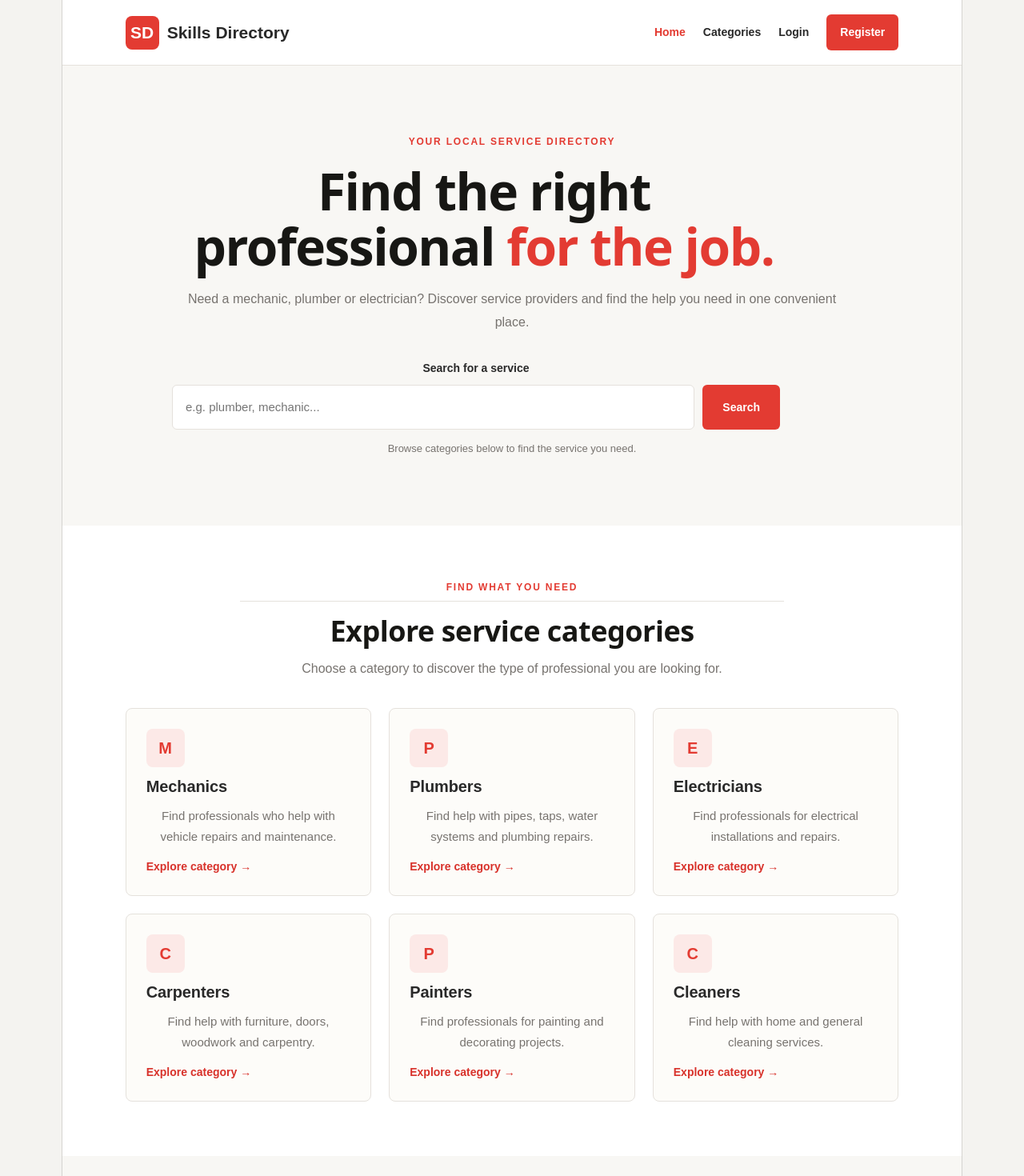
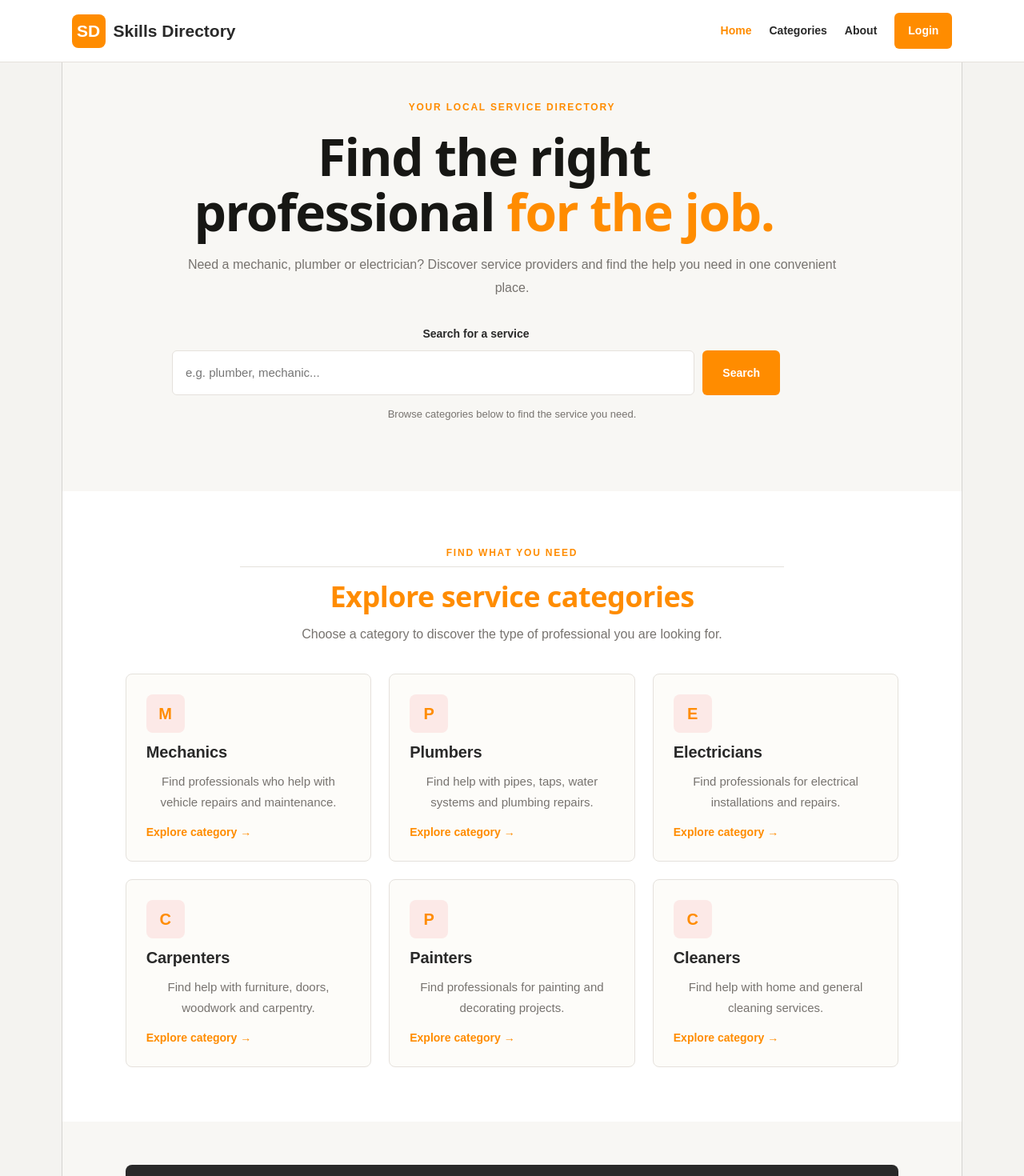
Before and after one commit to bsc-inf-28-23-dev/Skills-directory-ff8-frontend, a React (Vite) app: page / in a window 1280 px wide. Shown: the top 1470 px of the page at 80% size. Built offline with nearby package versions, Linux system fonts and the light colour scheme; no server answers.

Commit message:
Update landing page styling and about section

```diff
--- a/src/pages/public/Home/Home.css
+++ b/src/pages/public/Home/Home.css
@@ -1,5 +1,7 @@
+
 .home-page {
-  --brand-red: #e33b32;
+  --brand-darkorange: #ff8c00;
+  --brand-hover: #cc7000;
   --charcoal: #292929;
   --off-white: #f8f7f4;
   --muted: #77736f;
@@ -9,17 +11,27 @@
   background: var(--off-white);
   color: var(--charcoal);
   font-family: Arial, Helvetica, sans-serif;
+  box-sizing: border-box;
 }
 
 /* HEADER AND NAVIGATION */
+
 .home-header {
+  position: fixed;
+  top: 0;
+  left: 0;
+  right: 0;
+  z-index: 1000;
+
   display: flex;
   align-items: center;
   justify-content: space-between;
   gap: 24px;
-  padding: 18px 7%;
+  padding: 16px 7%;
+
   background: #ffffff;
   border-bottom: 1px solid var(--border);
+  box-sizing: border-box;
 }
 
 .brand,
@@ -40,7 +52,7 @@
   width: 42px;
   height: 42px;
   border-radius: 8px;
-  background: var(--brand-red);
+  background: var(--brand-darkorange);
   color: #ffffff;
   font-weight: 800;
 }
@@ -51,7 +63,8 @@
   gap: 22px;
 }
 
-.home-nav a {
+.home-nav a,
+.home-nav .nav-about {
   color: var(--charcoal);
   font-size: 14px;
   font-weight: 600;
@@ -60,24 +73,96 @@
 }
 
 .home-nav a:hover,
-.home-nav .nav-active {
-  color: var(--brand-red);
+.home-nav .nav-active,
+.home-nav .nav-about:hover {
+  color: var(--brand-darkorange);
 }
 
-.home-nav .nav-register {
+/* ABOUT BUTTON */
+
+.home-nav .nav-about {
+  padding: 8px 0;
+  border: none;
+  background: transparent;
+  font-family: inherit;
+  cursor: pointer;
+}
+
+.home-nav .nav-about:focus-visible {
+  outline: 2px solid var(--brand-darkorange);
+  outline-offset: 4px;
+}
+
+/* LOGIN BUTTON */
+
+.home-nav .nav-login {
   padding: 12px 17px;
   border-radius: 6px;
-  background: var(--brand-red);
+  background: var(--brand-darkorange);
+  color: #ffffff;
+  font-weight: 700;
+  text-decoration: none;
+  transition: background 0.2s ease;
+}
+
+.home-nav .nav-login:hover {
+  background: var(--brand-hover);
   color: #ffffff;
 }
 
-.home-nav .nav-register:hover {
-  background: #c92e27;
+/* ABOUT INFORMATION PANEL */
+
+.about-content {
+  position: fixed;
+  top: 90px;
+  right: 7%;
+  z-index: 1001;
+
+  width: min(420px, 86vw);
+  max-height: calc(100vh - 115px);
+  overflow-y: auto;
+  box-sizing: border-box;
+
+  padding: 24px;
+  background: #ffffff;
+  color: var(--charcoal);
+  border: 2px solid var(--brand-darkorange);
+  border-radius: 10px;
+  box-shadow: 0 8px 24px rgba(0, 0, 0, 0.18);
+}
+
+.about-content h2 {
+  margin: 0 0 12px;
+  color: var(--brand-darkorange);
+  font-size: 25px;
+}
+
+.about-content p {
+  margin: 0 0 18px;
+  color: #444444;
+  font-size: 15px;
+  line-height: 1.8;
+}
+
+.about-close {
+  padding: 10px 18px;
+  border: none;
+  border-radius: 6px;
+  background: var(--brand-darkorange);
+  color: #ffffff;
+  font-weight: 700;
+  cursor: pointer;
+  transition: background 0.2s ease;
+}
+
+.about-close:hover {
+  background: var(--brand-hover);
 }
 
 /* HERO SECTION */
+
 .home-hero {
-  padding: 86px 7%;
+  padding: 125px 7% 86px;
   background: var(--off-white);
 }
 
@@ -88,7 +173,7 @@
 
 .hero-label,
 .section-label {
-  color: var(--brand-red);
+  color: var(--brand-darkorange);
   font-size: 12px;
   font-weight: 800;
   letter-spacing: 1.8px;
@@ -105,7 +190,7 @@
 }
 
 .hero-content h1 span {
-  color: var(--brand-red);
+  color: var(--brand-darkorange);
 }
 
 .hero-description,
@@ -116,6 +201,7 @@
 }
 
 /* SEARCH */
+
 .home-search {
   max-width: 760px;
   margin-top: 32px;
@@ -142,10 +228,11 @@
   background: #ffffff;
   color: var(--charcoal);
   font: inherit;
+  box-sizing: border-box;
 }
 
 .search-controls input:focus {
-  outline: 2px solid var(--brand-red);
+  outline: 2px solid var(--brand-darkorange);
   outline-offset: 2px;
 }
 
@@ -153,15 +240,16 @@
   padding: 15px 25px;
   border: none;
   border-radius: 6px;
-  background: var(--brand-red);
+  background: var(--brand-darkorange);
   color: #ffffff;
   font-size: 14px;
   font-weight: 700;
   cursor: pointer;
+  transition: background 0.2s ease;
 }
 
 .search-controls button:hover {
-  background: #c92e27;
+  background: var(--brand-hover);
 }
 
 .hero-hint {
@@ -171,6 +259,7 @@
 }
 
 /* SERVICE CATEGORIES */
+
 .featured-categories {
   padding: 68px 7%;
   background: #ffffff;
@@ -184,6 +273,7 @@
 
 .section-heading h2 {
   margin: 12px 0;
+  color: var(--brand-darkorange);
   font-size: clamp(27px, 4vw, 36px);
   font-weight: 800;
   letter-spacing: -0.5px;
@@ -195,7 +285,34 @@
   gap: 22px;
 }
 
+/* SERVICE CATEGORY SYMBOLS */
+
+.category-card .category-symbol,
+.category-card .category-icon,
+.category-card .category-image,
+.category-card .symbol,
+.category-symbol,
+.category-icon {
+  color: var(--brand-darkorange);
+}
+
+/* Category link and arrow */
+
+.category-link,
+.category-link span,
+.category-link svg {
+  color: var(--brand-darkorange);
+  transition: color 0.2s ease;
+}
+
+.category-link:hover,
+.category-link:hover span,
+.category-link:hover svg {
+  color: var(--brand-hover);
+}
+
 /* PROVIDER CALL TO ACTION */
+
 .home-callout {
   display: flex;
   align-items: center;
@@ -210,11 +327,12 @@
 
 .home-callout h2 {
   margin-top: 0;
+  color: var(--brand-darkorange);
   font-size: 27px;
 }
 
 .home-callout p {
-  color: #e0dedb;
+  color: #f1f1f1;
   line-height: 1.7;
 }
 
@@ -222,21 +340,23 @@
   flex-shrink: 0;
   padding: 14px 20px;
   border-radius: 6px;
-  background: var(--brand-red);
+  background: var(--brand-darkorange);
   color: #ffffff;
   font-weight: 700;
   text-decoration: none;
+  transition: background 0.2s ease;
 }
 
 .home-callout a:hover {
-  background: #c92e27;
+  background: var(--brand-hover);
 }
 
 /* FOOTER */
+
 .home-footer {
   padding: 34px 7%;
   border-top: 1px solid var(--border);
-  background: #ffffff;
+  background: #fdfdfd;
   text-align: center;
 }
 
@@ -254,10 +374,13 @@
 }
 
 /* TABLETS */
+
 @media (max-width: 760px) {
   .home-header {
     align-items: flex-start;
     flex-direction: column;
+    gap: 12px;
+    padding: 14px 6%;
   }
 
   .home-nav {
@@ -266,7 +389,7 @@
   }
 
   .home-hero {
-    padding: 60px 6%;
+    padding: 145px 6% 60px;
   }
 
   .featured-categories {
@@ -284,28 +407,46 @@
     margin: 36px 6%;
     padding: 28px;
   }
+
+  .about-content {
+    top: 120px;
+    right: 5%;
+  }
 }
 
 /* MOBILE PHONES */
+
 @media (max-width: 480px) {
   .home-header {
-    padding: 16px 5%;
+    padding: 12px 5%;
+    gap: 10px;
+  }
+
+  .brand,
+  .footer-brand {
+    font-size: 19px;
+  }
+
+  .brand-mark {
+    width: 36px;
+    height: 36px;
   }
 
   .home-nav {
-    gap: 12px;
+    gap: 10px 14px;
   }
 
-  .home-nav a {
+  .home-nav a,
+  .home-nav .nav-about {
     font-size: 13px;
   }
 
-  .home-nav .nav-register {
-    padding: 10px 12px;
+  .home-nav .nav-login {
+    padding: 9px 12px;
   }
 
   .home-hero {
-    padding: 48px 5%;
+    padding: 150px 5% 48px;
   }
 
   .hero-content h1 {
@@ -342,4 +483,11 @@
   .home-callout h2 {
     font-size: 23px;
   }
+
+  .about-content {
+    top: 110px;
+    right: 5%;
+    width: 90%;
+    padding: 18px;
+  }
 }
--- a/src/pages/public/Home/Home.tsx
+++ b/src/pages/public/Home/Home.tsx
@@ -1,4 +1,3 @@
-
 import { useState } from 'react'
 import CategoryCard from '../../../components/CategoryCard/CategoryCard'
 import './Home.css'
@@ -44,6 +43,7 @@ const categories = [
 
 function Home() {
   const [search, setSearch] = useState('')
+  const [showAbout, setShowAbout] = useState(false)
 
   function handleSearch(event: React.FormEvent<HTMLFormElement>) {
     event.preventDefault()
@@ -52,9 +52,12 @@ function Home() {
 
     if (!query) return
 
+    window.location.href =
+      '/search-results?search=' + encodeURIComponent(query)
+  }
 
-window.location.href = '/search-results?search=' + encodeURIComponent(query)
-
+  function handleAboutClick() {
+    setShowAbout((previous) => !previous)
   }
 
   return (
@@ -73,13 +76,50 @@ window.location.href = '/search-results?search=' + encodeURIComponent(query)
           <a className="nav-active" href="/">
             Home
           </a>
+
           <a href="#categories">Categories</a>
-          <a href="/login">Login</a>
-          <a className="nav-register" href="/register">
-            Register
+
+          <button
+            type="button"
+            className="nav-about"
+            onClick={handleAboutClick}
+            aria-expanded={showAbout}
+            aria-controls="about-section"
+          >
+            About
+          </button>
+
+          <a className="nav-login" href="/login">
+            Login
           </a>
         </nav>
       </header>
+
+      {showAbout && (
+        <section
+          id="about-section"
+          className="about-content"
+          aria-labelledby="about-heading"
+        >
+          <h2 id="about-heading">About Us</h2>
+
+          <p>
+            We are a community-based platform bridging the gap
+            between residents and service providers. Our goal is to
+            make it easy for every household to find a trusted
+            electrician, plumber, mechanic, and other professionals
+            in minutes.
+          </p>
+
+          <button
+            type="button"
+            className="about-close"
+            onClick={() => setShowAbout(false)}
+          >
+            Close
+          </button>
+        </section>
+      )}
 
       <section className="home-hero">
         <div className="hero-content">
```
